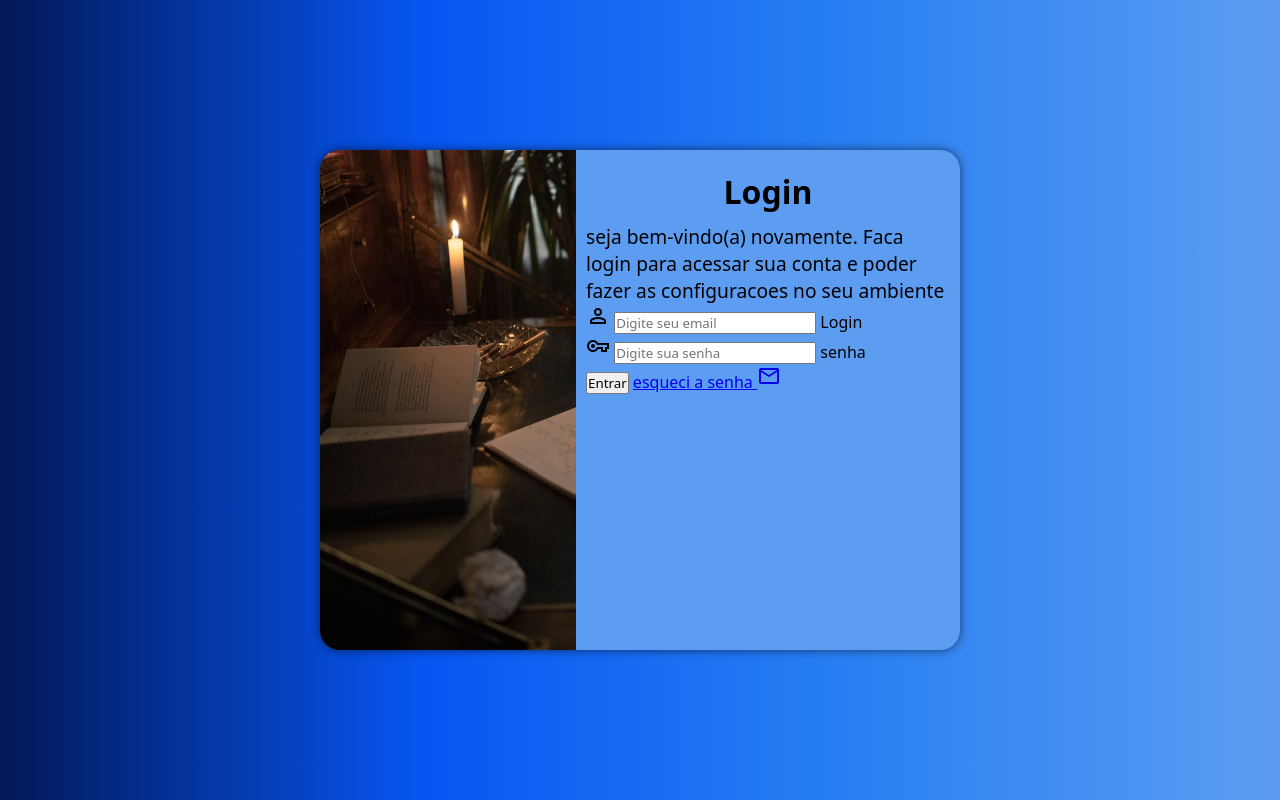
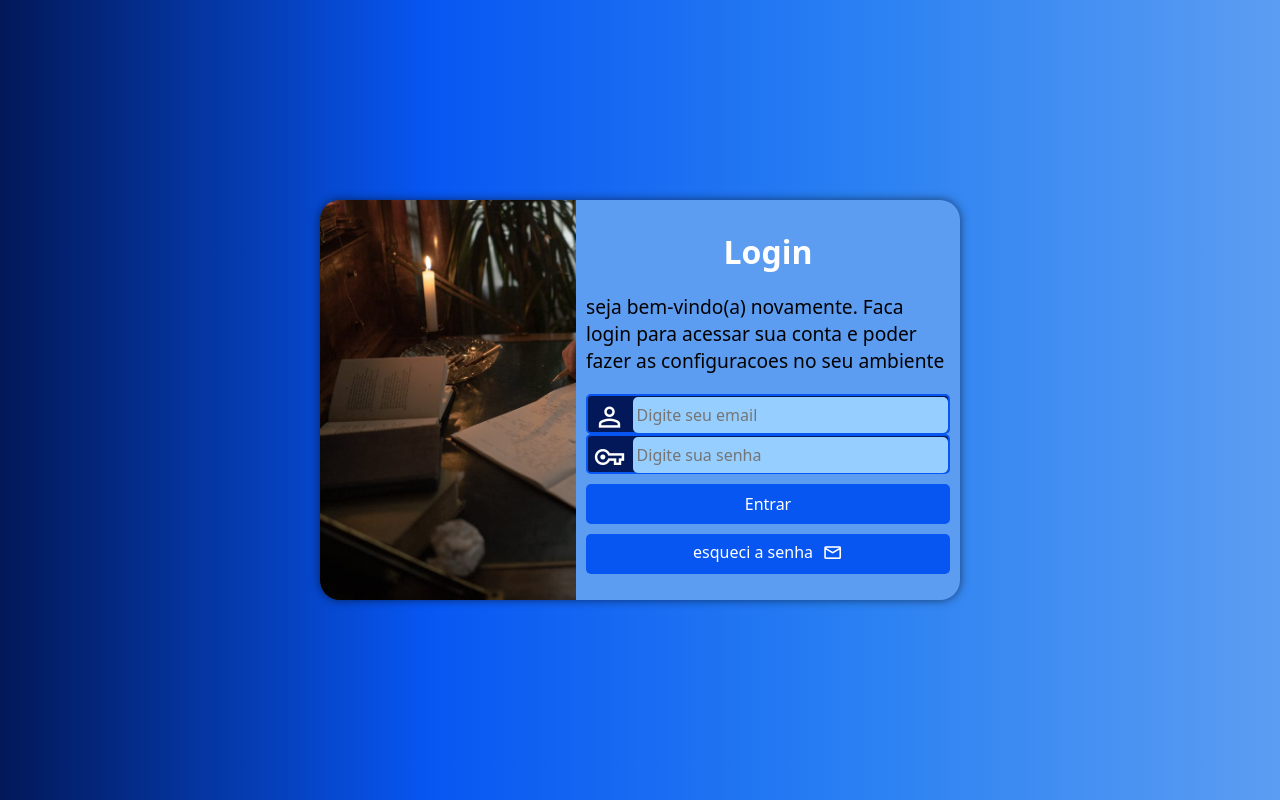
Before and after one commit to joaovitor2074/projeto-login, a plain HTML site: page index.html in a window 1280 px wide. Drawn offline with nearby package versions, Linux system fonts and the light colour scheme.

Commit message:
finalizando a tela de login

```diff
--- a/estilos/mediaquery.css
+++ b/estilos/mediaquery.css
@@ -8,6 +8,7 @@
 
     #login{
         width: 85vw;
+        height: 340px;
     }
 
     #imagem{
@@ -31,6 +32,7 @@
 
     #login{
         width: 50vw;
+        height: 400px ;
     }
 
     #imagem{
@@ -47,6 +49,7 @@
     }
     #formulario > p{
         font-size: 1.2em;
+        margin: 20px 0px;
     }
 
 }
--- a/estilos/style.css
+++ b/estilos/style.css
@@ -28,17 +28,17 @@ main{
 }
 #login{
     background-color: #5C9DF2;
-    width: 250px;
-    height: 500px;
+    width: 330px;
+    height: 580px;
     border-radius: 20px;
     position: absolute;
     top: 50%;
     left: 50%;
-    transform: translate(-50%,-50%);
     overflow: hidden;
     box-shadow: 0px 0px 10px 0px #0000008f;
     transition: width 0.5s height 0.5s;
     transition-timing-function: ease;
+    transform: translate(-50%,-50%);
 }
 #imagem{
     background: #021859 url(../imagens/pexels-cottonbro-6037391\ \(1\).jpg);
@@ -51,6 +51,9 @@ main{
 #formulario{
     padding: 10px;
     display: block;
+    color: white;
+    margin: 10px 0px;
+
 }
 
 #formulario > h1{
@@ -60,4 +63,96 @@ main{
 
 #formulario > p{
     font-size: 0.8em;
+    color: black;
 }
+
+.campo{
+    background-color: #021859;
+    height: 40px;
+    display: block;
+    width: 100%;
+    border-radius: 5px;
+    border: 2px solid #0756F2;
+    margin: 20px 0px;
+    margin: 0 auto;
+    text-align: center;
+}
+
+.campo > label{
+    display: none;
+}
+
+.campo span{
+    color: white;
+
+    font-size: 2em;
+    width: 40px;
+    padding: 5px;
+
+}
+
+.campo > input{
+    background-color: rgb(150, 206, 255);
+    font-size: 1em;
+    width: calc(100% - 45px);
+    border-radius: 5px;
+    height: 100%;
+    border: none;
+    padding: 4px;
+    margin: 10px 0px;
+    transform: translateY(-12px);
+}
+
+.campo > input:focus{
+    background-color: white;
+    border: 2px solid #0756F2;
+}
+
+form > label{
+    display: block;
+    color: white;
+    margin: 5px 0px;
+}
+
+
+input[type = submit]{
+   display: block;
+   font-size: 1em;
+   width: 100%;
+   height: 40px;
+background-color: #0756F2;
+color: white;
+border: none;
+border-radius: 5px;
+cursor: pointer;
+margin: 10px 0; /* Adiciona espaço entre o formulário e os botões */
+}
+
+input[type = submit]:hover{
+    background-color: #2980F2;
+}
+
+a.botao{
+    display: block;
+    text-align: center;
+    font-size: 1em;
+    width: 100%;
+    height: 40px;
+    margin-top: 5px;
+    padding-top: 4px;
+    background-color: #0756F2;
+    border: 1 px solid #0756F2;
+    border-radius: 5px;
+    text-decoration: none;
+    color: white;
+
+}
+a.botao:hover{
+    background-color:#2980F2 ;
+}
+
+a.botao > i{
+    padding-left: 5px;
+    font-size: 1.3em;
+    transform: translateY(5px);
+}
--- a/index.html
+++ b/index.html
@@ -34,8 +34,8 @@
                         <label for="isenha" >senha</label>
                     </div>
 
-                    <input type="submit" value="Entrar">
-                    <a href="#">esqueci a senha <i class="material-symbols-outlined">mail</i></a>
+                    <input type="submit" value="Entrar" class="botao">
+                    <a href="#" class="botao">esqueci a senha <i class="material-symbols-outlined">mail</i></a>
                 </form>
             </div>
         </section>
```
